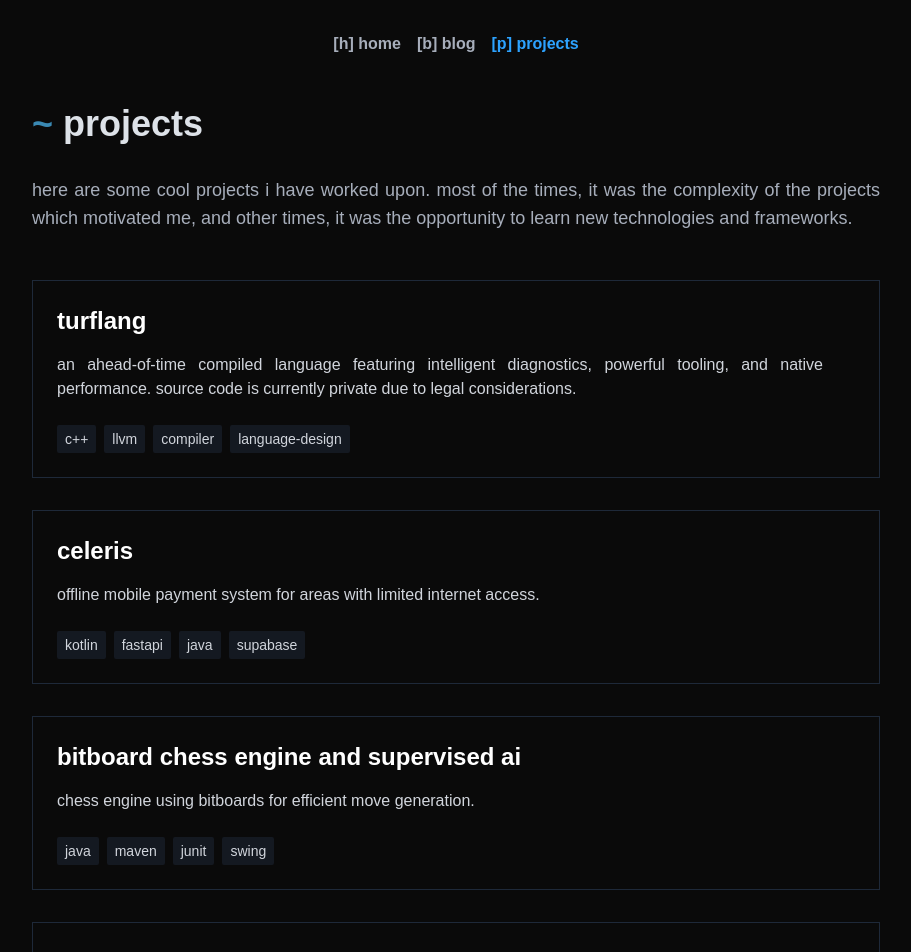
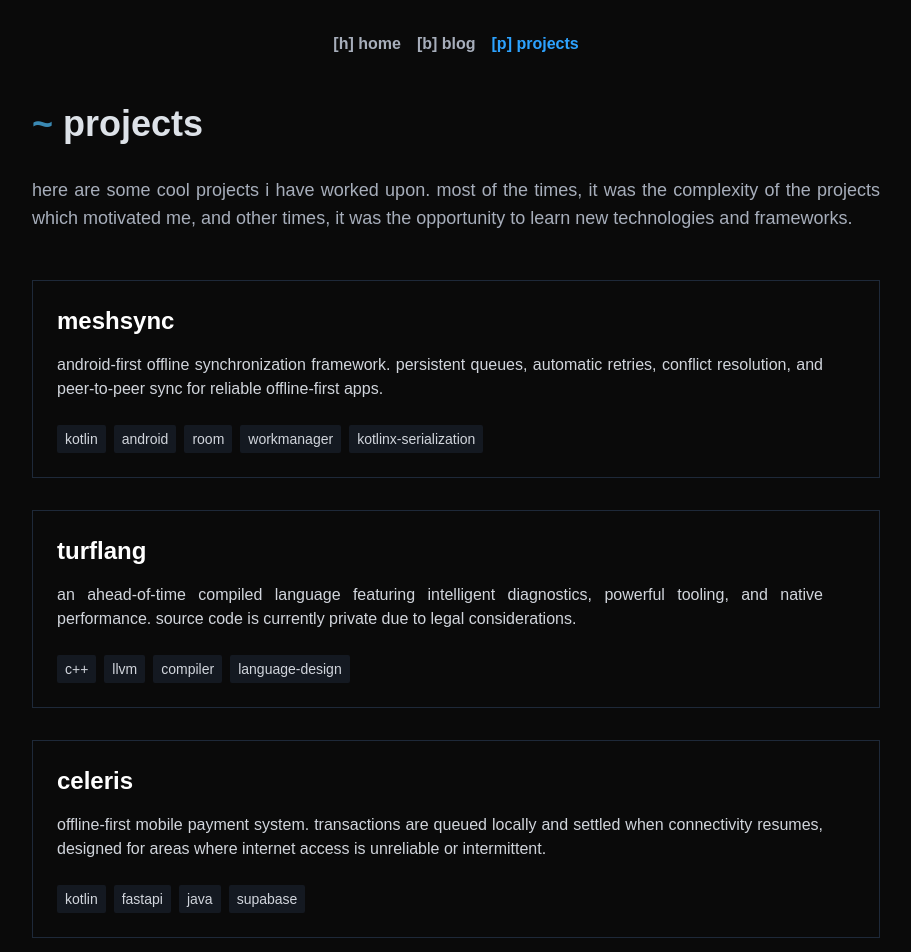
Before and after one commit to a2ys/website, a Next.js app: page /projects in a window 1280 px wide. Shown: the top 952 px of the page, without its empty margins (184-1095 px from the left). Built offline with nearby package versions, Linux system fonts and the light colour scheme; some icons are missing; a web font is replaced by a local one.

Commit message:
chore: update description, remove unused import

```diff
--- a/src/app/blog/page.tsx
+++ b/src/app/blog/page.tsx
@@ -2,7 +2,6 @@ import ScrambleTextComponent from "@/components/ScrambleTextComponent";
 import { getPosts } from "@/lib/posts";
 import { Metadata } from "next";
 import Link from "next/link";
-import React from "react";
 
 export const metadata: Metadata = {
   title: "Blog | Aayush Shukla",
--- a/src/app/projects/page.tsx
+++ b/src/app/projects/page.tsx
@@ -1,7 +1,6 @@
 import { ProjectCard } from "@/components/ProjectCard";
 import ScrambleTextComponent from "@/components/ScrambleTextComponent";
 import { Metadata } from "next";
-import React from "react";
 
 export const metadata: Metadata = {
   title: "Projects | Aayush Shukla",
@@ -15,6 +14,19 @@ export const metadata: Metadata = {
 
 const projects = [
   {
+    title: "meshsync",
+    description:
+      "android-first offline synchronization framework. persistent queues, automatic retries, conflict resolution, and peer-to-peer sync for reliable offline-first apps.",
+    technologies: [
+      "kotlin",
+      "android",
+      "room",
+      "workmanager",
+      "kotlinx-serialization",
+    ],
+    href: "https://github.com/a2ys/meshsync",
+  },
+  {
     title: "turflang",
     description:
       "an ahead-of-time compiled language featuring intelligent diagnostics, powerful tooling, and native performance. source code is currently private due to legal considerations.",
@@ -24,26 +36,28 @@ const projects = [
   {
     title: "celeris",
     description:
-      "offline mobile payment system for areas with limited internet access.",
+      "offline-first mobile payment system. transactions are queued locally and settled when connectivity resumes, designed for areas where internet access is unreliable or intermittent.",
     technologies: ["kotlin", "fastapi", "java", "supabase"],
     href: "https://github.com/celeris-schnell",
   },
   {
     title: "bitboard chess engine and supervised ai",
-    description: "chess engine using bitboards for efficient move generation.",
+    description:
+      "chess engine using bitboards for compact, fast move generation. paired with a classical ai using negamax and a hand-crafted evaluation function to search and score positions.",
     technologies: ["java", "maven", "junit", "swing"],
     href: "https://github.com/a2ys/java-engine",
   },
   {
     title: "savant",
-    description: "a community blog written in astro, still in development.",
+    description:
+      "community blog platform built on astro. markdown-powered, fast by default, and designed for developer writing. still actively being shaped.",
     technologies: ["astro", "react", "tailwindcss", "remark"],
     href: "https://blog.a2ys.dev",
   },
   {
     title: "conversa",
     description:
-      "a chat application developed in kotlin and firebase for android. development is currently paused.",
+      "real-time android chat app backed by firebase. handles messaging, live sync, and auth. development is currently paused.",
     technologies: ["kotlin", "java", "firebase", "android"],
     href: "https://github.com/a2ys/conversa",
   },
```
